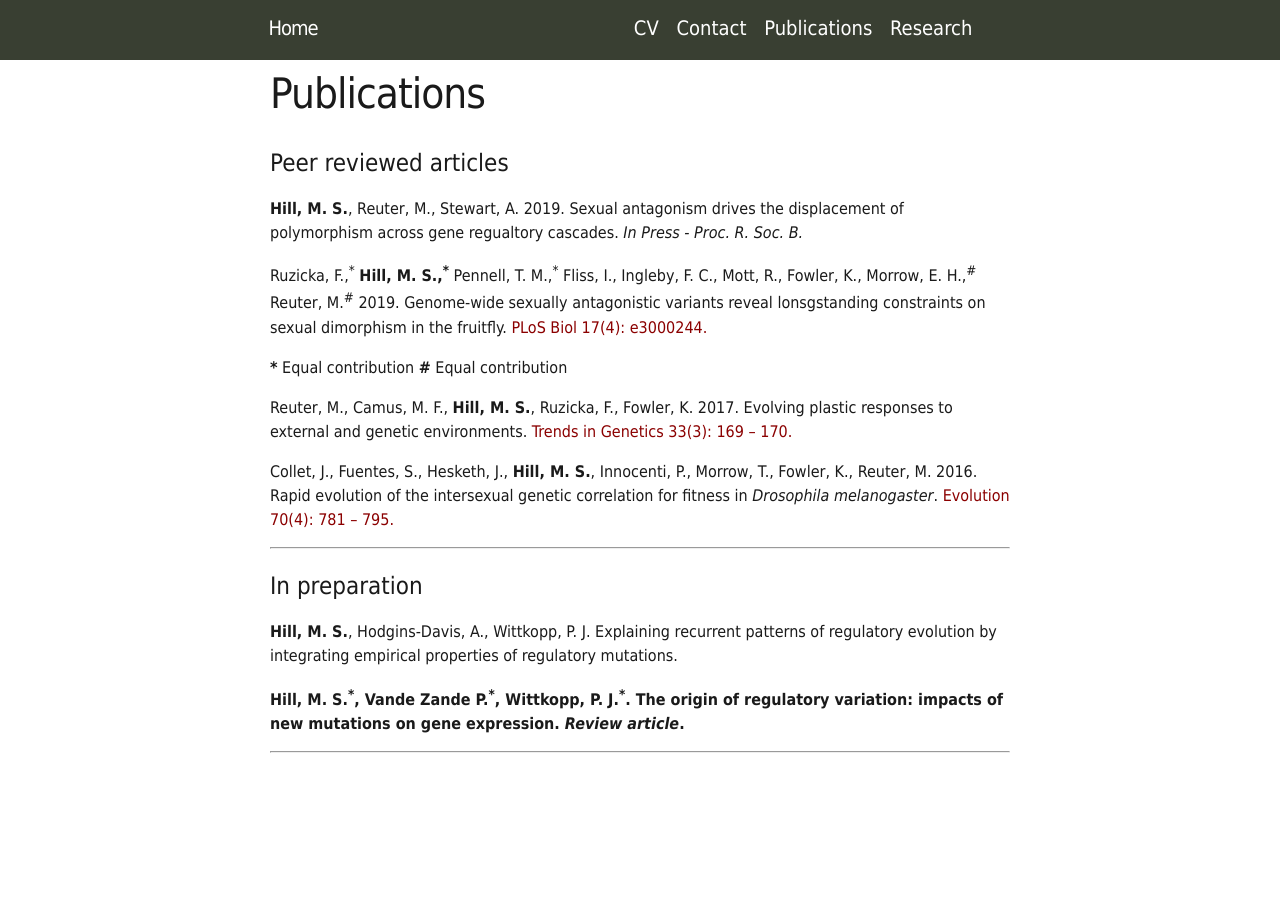
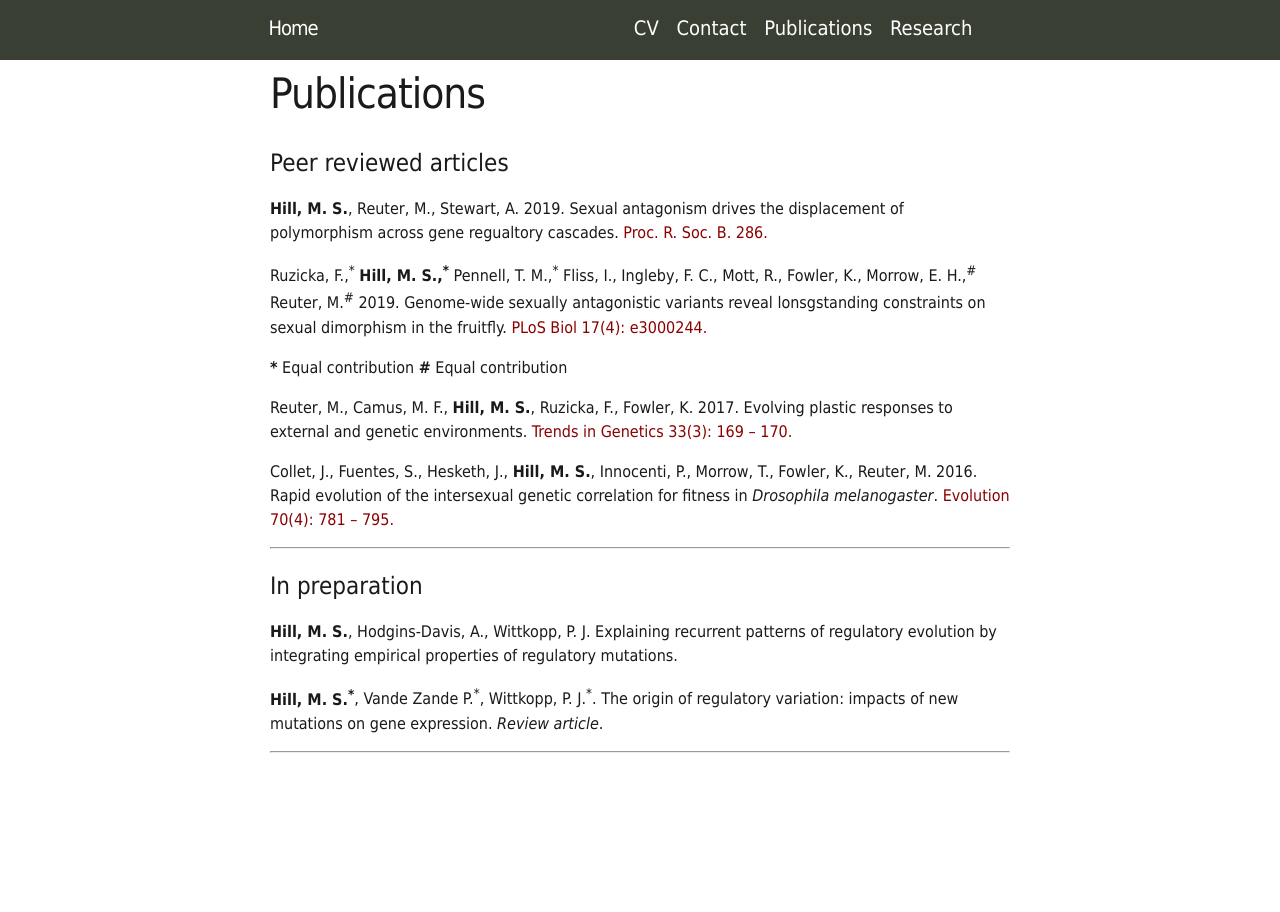
Before and after one commit to Mark-Stephen-Hill/Mark-Stephen-Hill.github.io, a Jekyll site: the page built from Publications.md, in a window 1280 px wide. Built offline with Jekyll 4.4.1, drawn with Linux system fonts in a browser that asks for light colours.

Commit message:
Update Publications.md

```diff
--- a/Publications.md
+++ b/Publications.md
@@ -15,8 +15,9 @@ permalink: /Publications/
 
 <h1>Peer reviewed articles</h1>
 
-<b>Hill, M. S.</b>, Reuter, M., Stewart, A. 2019. Sexual antagonism drives the displacement of polymorphism across gene regualtory cascades. <i>In Press - Proc. R. Soc. B.</i>
+<b>Hill, M. S.</b>, Reuter, M., Stewart, A. 2019. Sexual antagonism drives the displacement of polymorphism across gene regualtory cascades. <a href="https://royalsocietypublishing.org/doi/pdf/10.1098/rspb.2019.0660" style="color:#8b0000">Proc. R. Soc. B. 286.</a>
 <br>
+
 
 Ruzicka, F.,<sup>*</sup> <b>Hill, M. S.,<sup>*</sup></b> Pennell, T. M.,<sup>*</sup> Fliss, I., Ingleby, F. C., Mott, R., Fowler, K., Morrow, E. H.,<sup>#</sup> Reuter, M.<sup>#</sup> 2019. Genome-wide sexually antagonistic variants reveal lonsgstanding constraints on sexual dimorphism in the fruitfly. <a href="https://doi.org/10.1371/journal.pbio.3000244" style="color:#8b0000">PLoS Biol 17(4): e3000244.</a>
 
@@ -35,6 +36,6 @@ Collet, J., Fuentes, S., Hesketh, J., <b>Hill, M. S.</b>, Innocenti, P., Morrow,
 
 <b>Hill, M. S.</b>, Hodgins-Davis, A., Wittkopp, P. J. Explaining recurrent patterns of regulatory evolution by integrating empirical properties of regulatory mutations.
 
-<b>Hill, M. S.<sup>*</sup>, Vande Zande P.<sup>*</sup>, Wittkopp, P. J.<sup>*</sup>. The origin of regulatory variation: impacts of new mutations on gene expression. <i>Review article</i>.
+<b>Hill, M. S.<sup>*</sup></b>, Vande Zande P.<sup>*</sup>, Wittkopp, P. J.<sup>*</sup>. The origin of regulatory variation: impacts of new mutations on gene expression. <i>Review article</i>.
 
 <hr>
```
